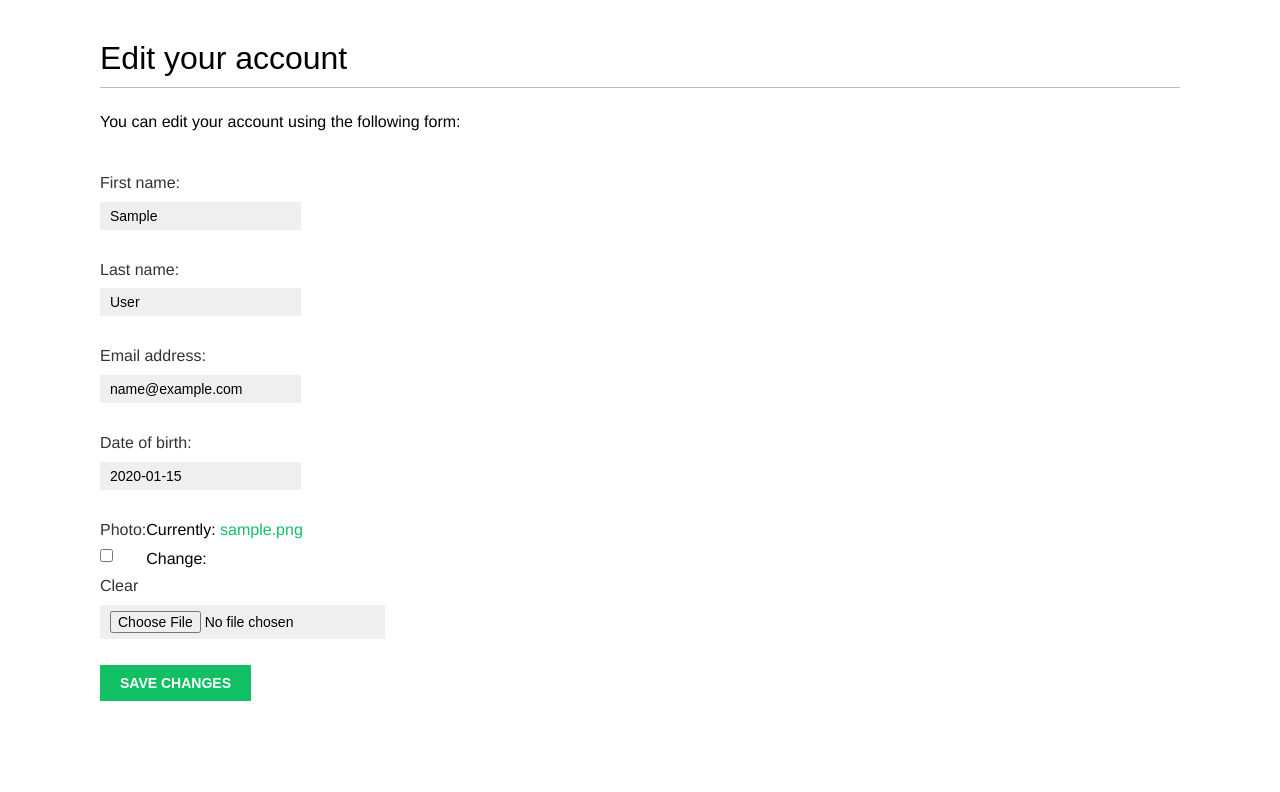
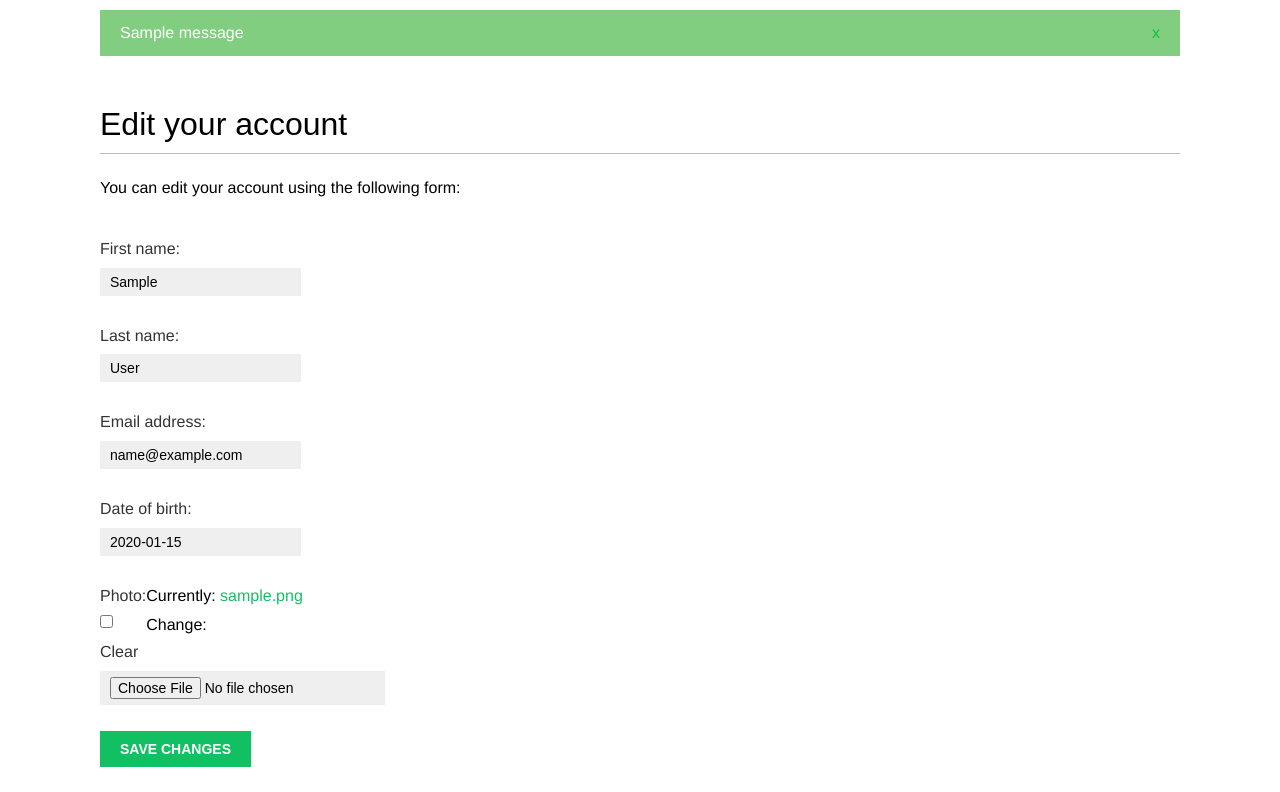
Before and after one commit to IamGOOD20/Social-website-, a Django app: page /account/edit/ in a window 1280 px wide. Shown: the part 48-840 px from the top of the page. Before the commit the page ends 749 px from the top, so only its background shows below. Run offline with Django 5.2, Linux system fonts and the light colour scheme; a user stored in the database is signed in; tables that the repository leaves empty hold one stand-in row (values such as "Sample post"); one stand-in notice (Sample message) is shown; some web fonts are replaced.

Commit message:
Django messages was added to edit function

```diff
--- a/bookmarks/account/templates/base.html
+++ b/bookmarks/account/templates/base.html
@@ -33,6 +33,16 @@
       {% endif %}
     </span>
   </div>
+  {% if messages %}
+      <ul class="messages">
+        {% for message in messages %}
+            <li class="{{ message.tags }}">
+            {{ message|safe }}
+            <a href="#" class="close">x</a>
+            </li>
+      {% endfor %}
+      </ul>
+  {% endif %}
   <div id="content">
     {% block content %}
     {% endblock %}
--- a/bookmarks/account/views.py
+++ b/bookmarks/account/views.py
@@ -4,6 +4,7 @@ from django.shortcuts import render
 from .forms import LoginForm, UserRegistrationForm, UserEditForm, ProfileEditForm
 from django.contrib.auth.decorators import login_required
 from .models import Profile
+from django.contrib import messages
 
 # def user_login(request):
 #     if request.method == 'POST':
@@ -64,6 +65,10 @@ def edit(request):
         if user_form.is_valid() and profile_form.is_valid():
             user_form.save()
             profile_form.save()
+            # and inform by using django messages
+            messages.success(request, 'Profile updated successfully!')
+        else:
+            messages.error(request, 'Error updating your profile!.')
     else:
         user_form = UserEditForm(instance=request.user)
         profile_form = ProfileEditForm(instance=request.user.profile)
```
